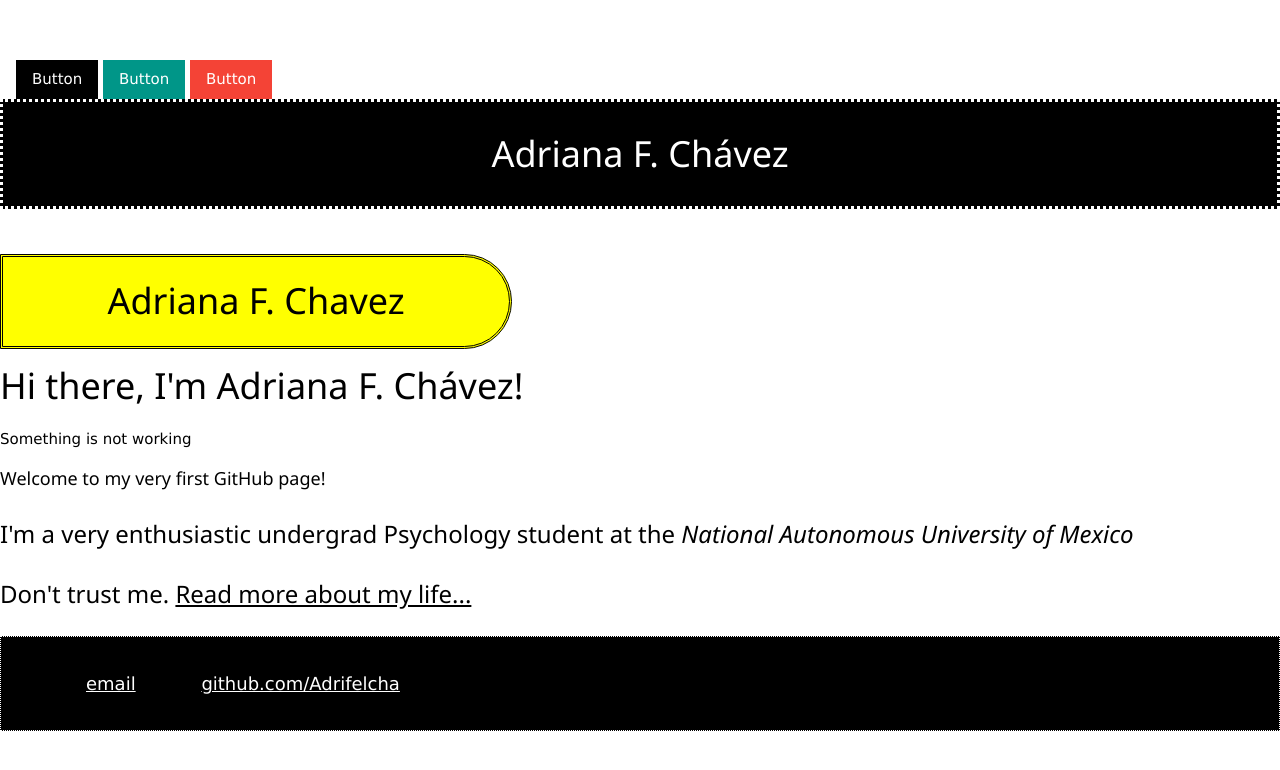
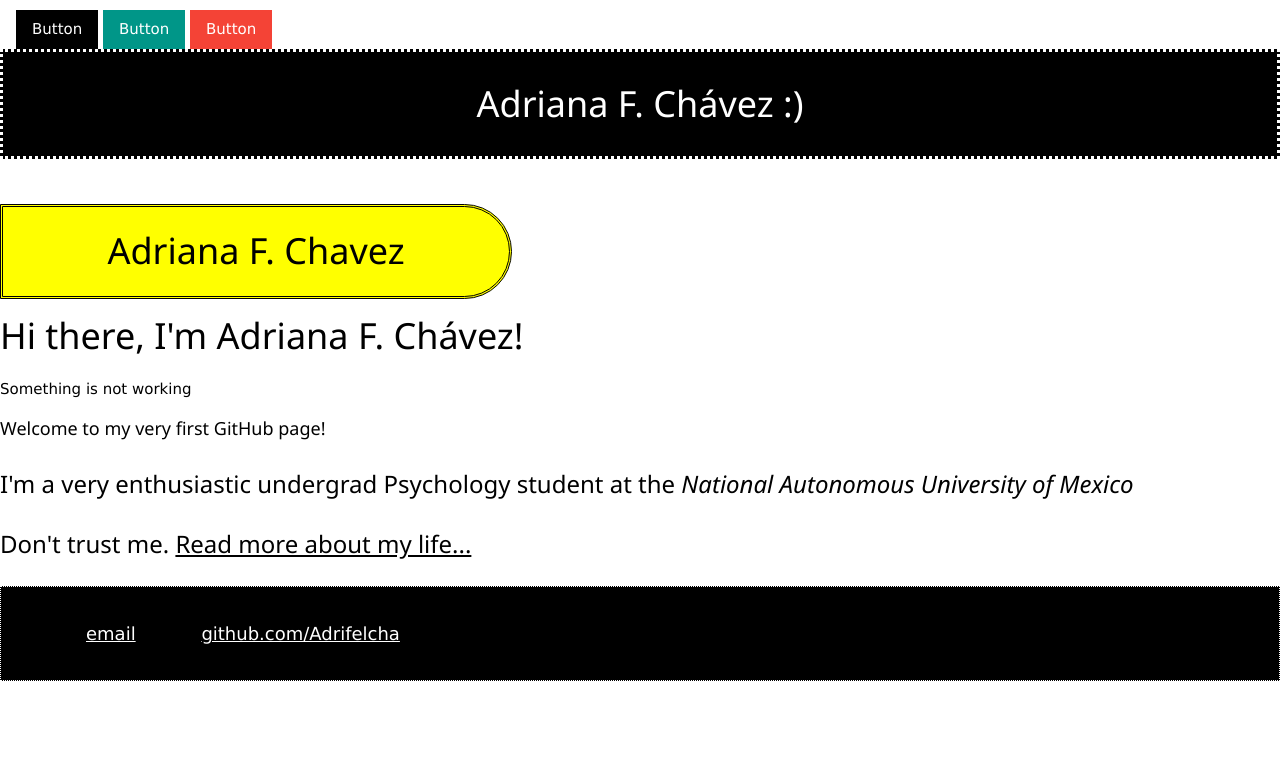
Before and after one commit to Adrifelcha/Adrifelcha-github.io, a Jekyll site: the page built from index.html, in a window 1280 px wide. Shown: the top 770 px of the page. Built offline with Jekyll 4.4.1, drawn with Linux system fonts in a browser that asks for light colours.

Commit message:
Update default.html

```diff
--- a/_layouts/default.html
+++ b/_layouts/default.html
@@ -38,7 +38,7 @@
 			}
 
 			body {
- 				margin: 60px auto;
+ 				margin: 10px auto;
     				width: 100%;
 			}
 
@@ -68,7 +68,7 @@
 			</nav>
 
 			<header class=style1>
-      <h1 class="project-name">Adriana F. Chávez</h1>
+      <h1 class="project-name">Adriana F. Chávez :)</h1>
     			</header>
 
 			<br> <br>
```
